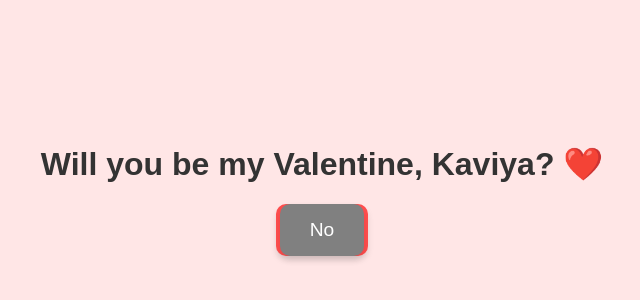
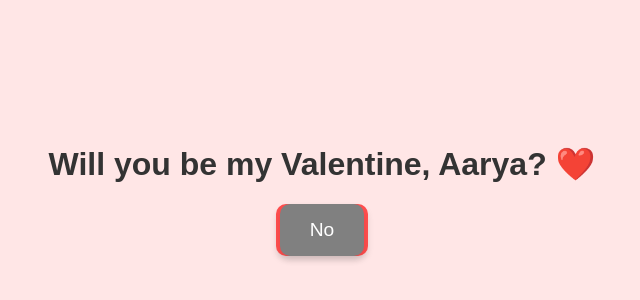
Before and after one commit to saravanalesnar/stillmine, a plain HTML site: page index.html in a window 1280 px wide. Shown: the part 210-510 px from the top of the page, without its empty margins (318-958 px from the left). Drawn offline with Linux system fonts and the light colour scheme.

Commit message:
Update index.html

```diff
--- a/index.html
+++ b/index.html
@@ -51,7 +51,7 @@
 <body>
 
     <div id="mainContent">
-        <h1>Will you be my Valentine, Kaviya? ❤️</h1>
+        <h1>Will you be my Valentine, Aarya? ❤️</h1>
         <div class="buttons">
             <button id="yesBtn" onclick="showLove()">Yes</button>
             <button id="noBtn" onmouseover="moveButton()" ontouchstart="moveButton()">No</button>
```
